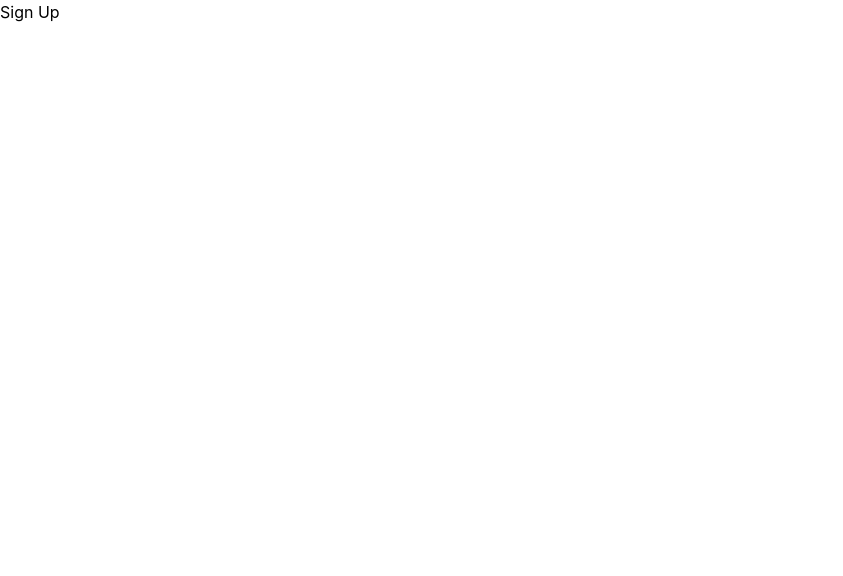
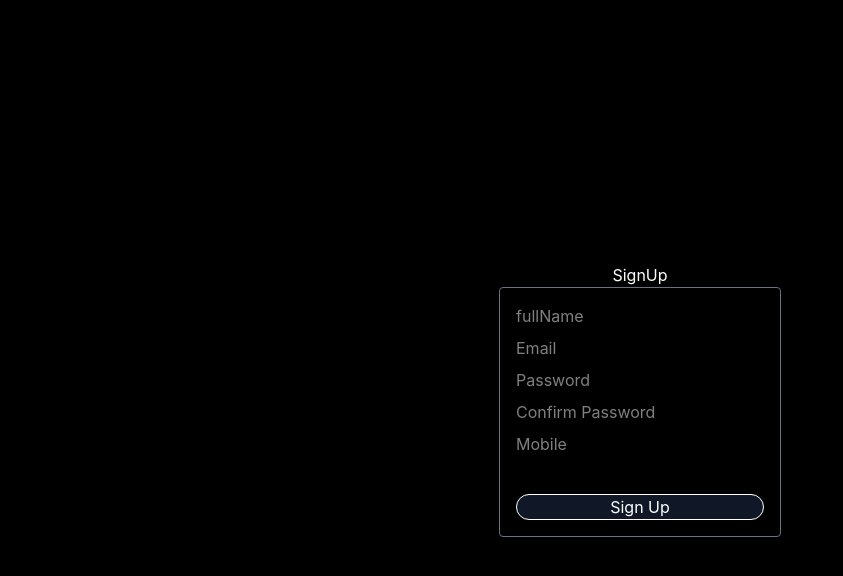
Before and after one commit to MEGHRAJPARASHAR/FoodDeliveryApp, a React app in the folder frontend/: page /signup in a window 1280 px wide. Shown: the top 576 px of the page, without its empty margins (0-843 px from the left). Built offline with nearby package versions, Linux system fonts and the light colour scheme; the HTML template or start-up script is replaced by a standard one.

Commit message:
made the signup page and working perfectly with backend

```diff
--- a/frontend/package.json
+++ b/frontend/package.json
@@ -14,6 +14,8 @@
     "@tailwindcss/vite": "^4.2.2",
     "axios": "^1.13.6",
     "dotenv": "^17.3.1",
+    "framer-motion": "^12.38.0",
+    "lucide-react": "^1.7.0",
     "react": "^19.2.4",
     "react-dom": "^19.2.4",
     "react-icons": "^5.6.0",
--- a/frontend/src/App.jsx
+++ b/frontend/src/App.jsx
@@ -1,11 +1,13 @@
 import React from 'react'
 import { Routes, Route } from 'react-router-dom'
+import SignUp from './pages/auth/SignUp'
+import SignIn from './pages/auth/SignIn'
 const App = () => {
   return (
     <Routes>
       <Route path="/" element={<h1>Home</h1>} />
-      <Route path="/signup" element={<h1>Sign Up</h1>} />
-      <Route path="/signin" element={<h1>Sign In</h1>} />
+      <Route path="/signup" element={<SignUp />} />
+      <Route path="/signin" element={<SignIn />} />
     </Routes>
   )
 }
--- /dev/null
+++ b/frontend/src/pages/auth/SignIn.jsx
@@ -0,0 +1,9 @@
+import React from 'react'
+
+function SignIn() {
+  return (
+    <div>SignIn</div>
+  )
+}
+
+export default SignIn
--- /dev/null
+++ b/frontend/src/pages/auth/SignUp.jsx
@@ -0,0 +1,62 @@
+import React, { useState } from 'react'
+import { useDispatch} from "react-redux"
+import api from "../../api/axios"
+import {setUser,setLoading,setError} from "../../features/auth/authSlice"
+function SignUp() {
+    const [fullName, setfullName] = useState('')
+    const [email, setEmail] = useState('')
+    const [password, setPassword] = useState('')
+    const [confirmPassword, setConfirmPassword] = useState('')
+    const [mobile, setMobile] = useState('')
+    const [role, setRole] = useState('')
+    const dispatch = useDispatch()
+    const handleSubmit = async(e) => {
+        e.preventDefault()
+        if(password !== confirmPassword){
+            alert("Passwords do not match")
+            return
+        }
+        const formData = {
+            fullName,
+            email,
+            password,
+            mobile,
+            role
+        }
+        console.log(formData)
+        dispatch(setLoading(true))
+        try {
+            const res = await api.post("/api/auth/signup", formData)
+            console.log(res.data)
+            dispatch(setUser(res.data.user))
+        } catch (err) {
+            console.error(err.message)
+            dispatch(setError(err.response?.data?.message || "An error occurred"))
+        } finally{
+            dispatch(setLoading(false))
+        }
+    }
+
+  return (
+    <div className="signup bg-black text-white h-screen flex flex-col items-center justify-center">
+      <h1>SignUp</h1>
+      <form onSubmit={handleSubmit} className='flex flex-col gap-2 border-[1px] border-gray-500 p-4 rounded linear-gradient-to-r from-gray-100 to-gray-900'>
+        <input type="text" value={fullName} onChange={(e)=>setfullName(e.target.value)} name="fullName" placeholder="fullName" />
+        <input type="email" value={email} onChange={(e)=>setEmail(e.target.value)} name="email" placeholder="Email" />
+        <input type="password" value={password} onChange={(e)=>setPassword(e.target.value)} name="password" placeholder="Password" />
+        <input type="password" value={confirmPassword} onChange={(e)=>setConfirmPassword(e.target.value)} name="confirmPassword" placeholder="Confirm Password" />
+      <input type="tel" value={mobile} onChange={(e)=>setMobile(e.target.value)} name="mobile" placeholder="Mobile" />
+      <select value={role} onChange={(e)=>setRole(e.target.value)} name="role" className='text-black'>
+        <option value="">Select Role</option>
+        <option value="user">User</option>
+        <option value="owner">Owner</option>
+        <option value="deliveryBoy">Delivery Boy</option>
+      </select>
+      <button type="submit" className='border-1 rounded-2xl bg-gray-900'>Sign Up</button>
+    </form>
+
+    </div>
+  )
+}
+
+export default SignUp
```
Also changed, not shown: 1 other file (tests, documents, lock files or other folders).
